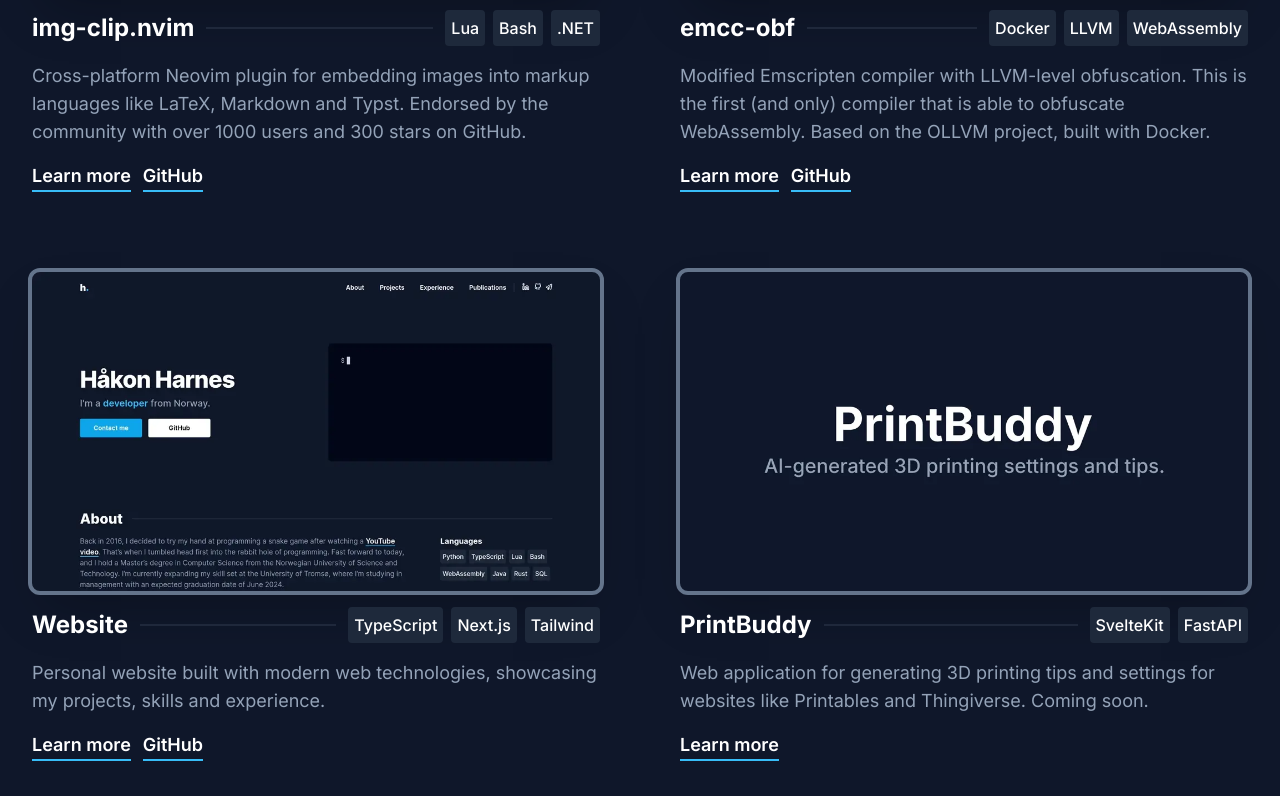
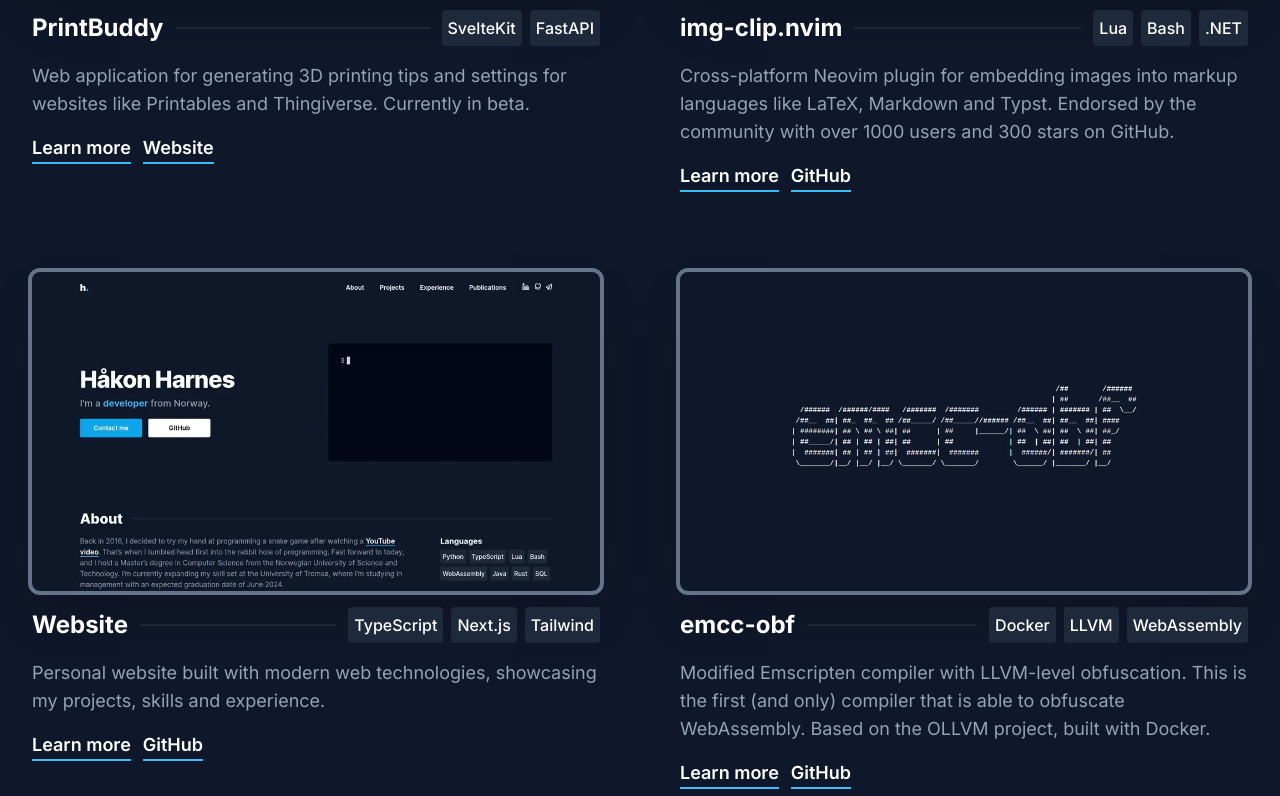
Before and after one commit to HakonHarnes/website, a Next.js app: page / in a window 1280 px wide. Shown: the part 1704-2500 px from the top of the page. Built offline with nearby package versions, Linux system fonts and the light colour scheme.

Commit message:
chore: add print-buddy demo

```diff
--- a/app/components/ProjectsSection.tsx
+++ b/app/components/ProjectsSection.tsx
@@ -30,13 +30,14 @@ function ProjectItem({
   technologies,
   abstract,
   github,
+  website,
 }: Project) {
   return (
     <div className="flex flex-col gap-4">
       <ProjectThumbnail thumbnail={thumbnail} slug={slug} />
       <ProjectDetails title={title} slug={slug} technologies={technologies} />
       <ProjectAbstract abstract={abstract} />
-      <ProjectLinks slug={slug} github={github} />
+      <ProjectLinks slug={slug} github={github} website={website} />
     </div>
   );
 }
@@ -108,14 +109,20 @@ function ProjectAbstract({ abstract }: ProjectDescriptionProps) {
 type ProjectLinksProps = {
   slug: string;
   github?: string;
+  website?: string;
 };
 
-function ProjectLinks({ slug, github }: ProjectLinksProps) {
+function ProjectLinks({ slug, github, website }: ProjectLinksProps) {
   return (
     <div className="flex gap-3 text-lg">
       <InternalLink underline={true} href={`projects/${slug}`}>
         Learn more
       </InternalLink>
+      {website && (
+        <ExternalLink underline={true} href={website} newTab>
+          Website
+        </ExternalLink>
+      )}
       {github && (
         <ExternalLink underline={true} href={github} newTab>
           GitHub
--- a/data/projects.json
+++ b/data/projects.json
@@ -1,4 +1,16 @@
 [
+  {
+    "slug": "print-buddy",
+    "media": "/print-buddy.mp4",
+    "thumbnail": "/print-buddy.webp",
+    "title": "PrintBuddy",
+    "technologies": ["SvelteKit", "FastAPI"],
+    "abstract": "Web application for generating 3D printing tips and settings for websites like Printables and Thingiverse. Currently in beta.",
+    "description": [
+      "Web application for generating 3D printing tips and settings for websites like Printables and Thingiverse. Currently in beta."
+    ],
+    "website": "https://printbuddy.app"
+  },
   {
     "slug": "img-clip",
     "media": "/img-clip.mp4",
@@ -93,18 +105,6 @@
     ]
   },
   {
-    "slug": "emcc-obf",
-    "media": "/wasm.webp",
-    "thumbnail": "/wasm.webp",
-    "title": "emcc-obf",
-    "technologies": ["Docker", "LLVM", "WebAssembly"],
-    "abstract": "Modified Emscripten compiler with LLVM-level obfuscation. This is the first (and only) compiler that is able to obfuscate WebAssembly. Based on the OLLVM project, built with Docker.",
-    "description": [
-      "emcc-obf is a modified Emscripten compiler with LLVM-level obfuscation. It is, to date, the first (and only) compiler that is able to obfuscate WebAssembly, the fourth language of the web. emcc-obf was used in my master's thesis for investigating the feasability of WebAssembly obfuscation for evading crypto mining detection. It was found to be able to evade detection with little overhead. The compiler is based on the obfuscator-LLVM project, and it's built with Docker."
-    ],
-    "github": "https://github.com/hakonharnes/emcc-obf"
-  },
-  {
     "slug": "website",
     "media": "/website.webp",
     "thumbnail": "/website.webp",
@@ -117,15 +117,15 @@
     "github": "https://github.com/hakonharnes/website"
   },
   {
-    "slug": "print-buddy",
-    "media": "/print-buddy.webp",
-    "thumbnail": "/print-buddy.webp",
-    "title": "PrintBuddy",
-    "technologies": ["SvelteKit", "FastAPI"],
-    "abstract": "Web application for generating 3D printing tips and settings for websites like Printables and Thingiverse. Coming soon.",
+    "slug": "emcc-obf",
+    "media": "/wasm.webp",
+    "thumbnail": "/wasm.webp",
+    "title": "emcc-obf",
+    "technologies": ["Docker", "LLVM", "WebAssembly"],
+    "abstract": "Modified Emscripten compiler with LLVM-level obfuscation. This is the first (and only) compiler that is able to obfuscate WebAssembly. Based on the OLLVM project, built with Docker.",
     "description": [
-      "Web application for generating 3D printing tips and settings for websites like Printables and Thingiverse. Coming soon."
+      "emcc-obf is a modified Emscripten compiler with LLVM-level obfuscation. It is, to date, the first (and only) compiler that is able to obfuscate WebAssembly, the fourth language of the web. emcc-obf was used in my master's thesis for investigating the feasability of WebAssembly obfuscation for evading crypto mining detection. It was found to be able to evade detection with little overhead. The compiler is based on the obfuscator-LLVM project, and it's built with Docker."
     ],
-    "website": "https://printbuddy.app"
+    "github": "https://github.com/hakonharnes/emcc-obf"
   }
 ]
```
Also changed, not shown: public/print-buddy.webp, 1 other file (tests, documents, lock files or other folders).
